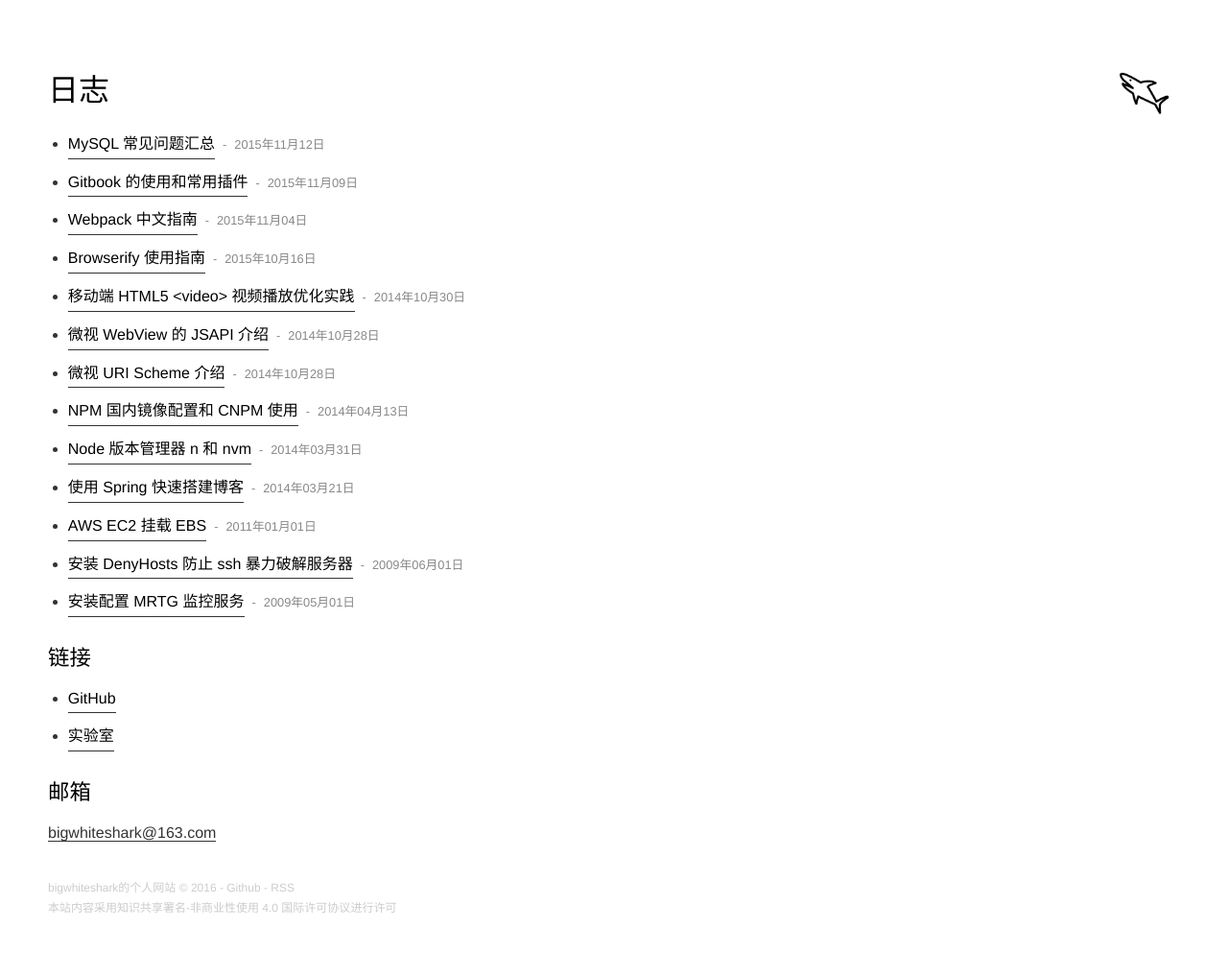
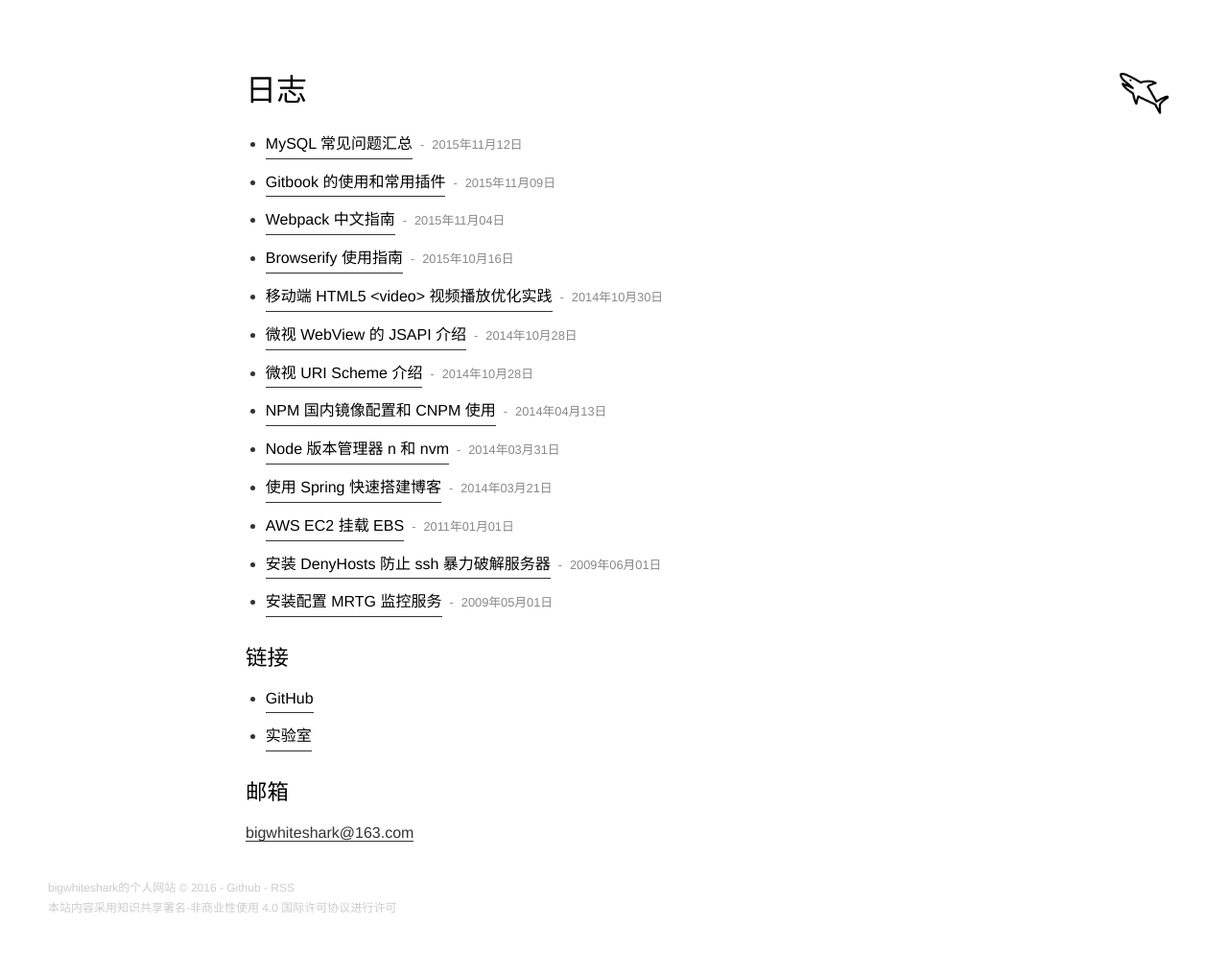
Before and after one commit to bigwhiteshark/bigwhiteshark.github.com, a Jekyll site: the page built from index.html, in a window 1280 px wide. Shown: the whole page at 96% size. Built offline with Jekyll 4.4.1, drawn with Linux system fonts in a browser that asks for light colours; Markdown is read by kramdown in place of the engine named in the settings; comment, search, counter and statistics services are not loaded.

Commit message:
first commit

```diff
--- a/_sass/_typo.scss
+++ b/_sass/_typo.scss
@@ -132,6 +132,11 @@
 
 a:hover {
   text-decoration: underline;
+}
+
+.typo{
+  max-width: 768px;
+  margin: 0 auto;
 }
 
 .typo a {
```
